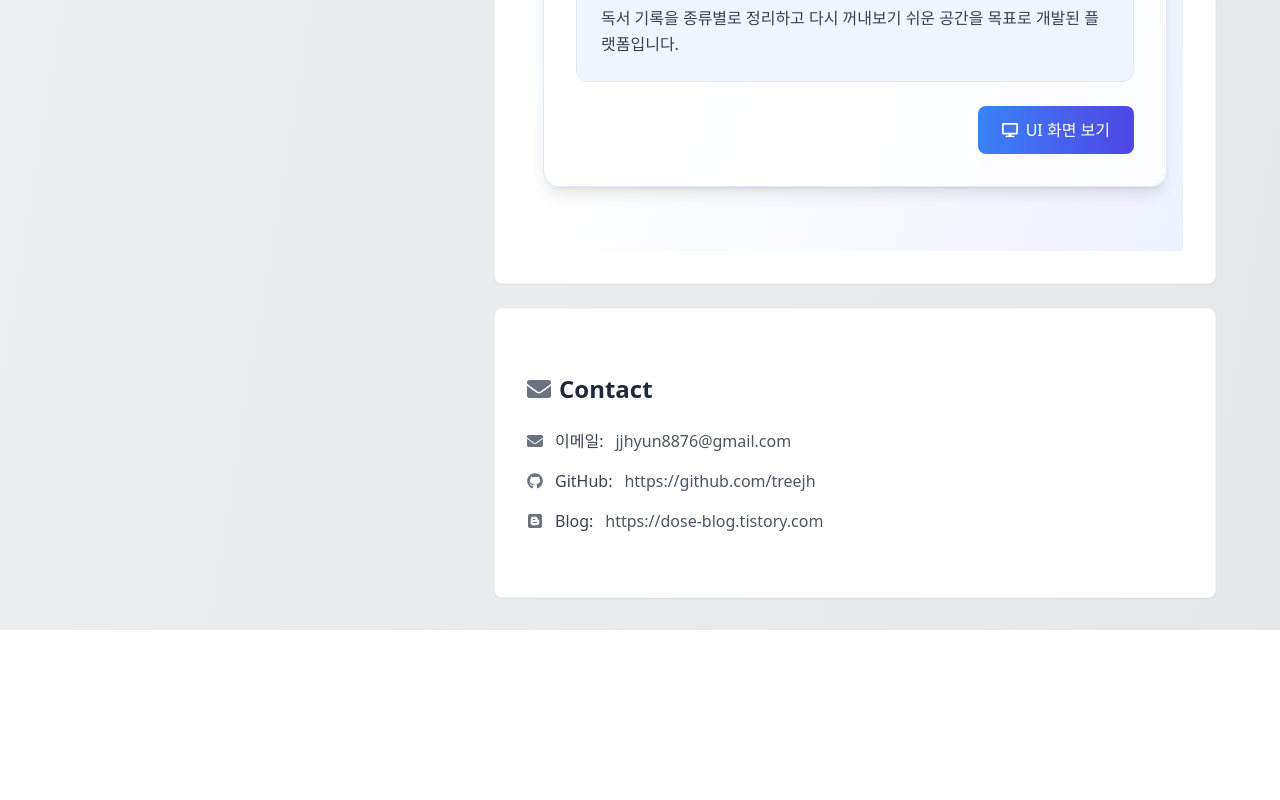
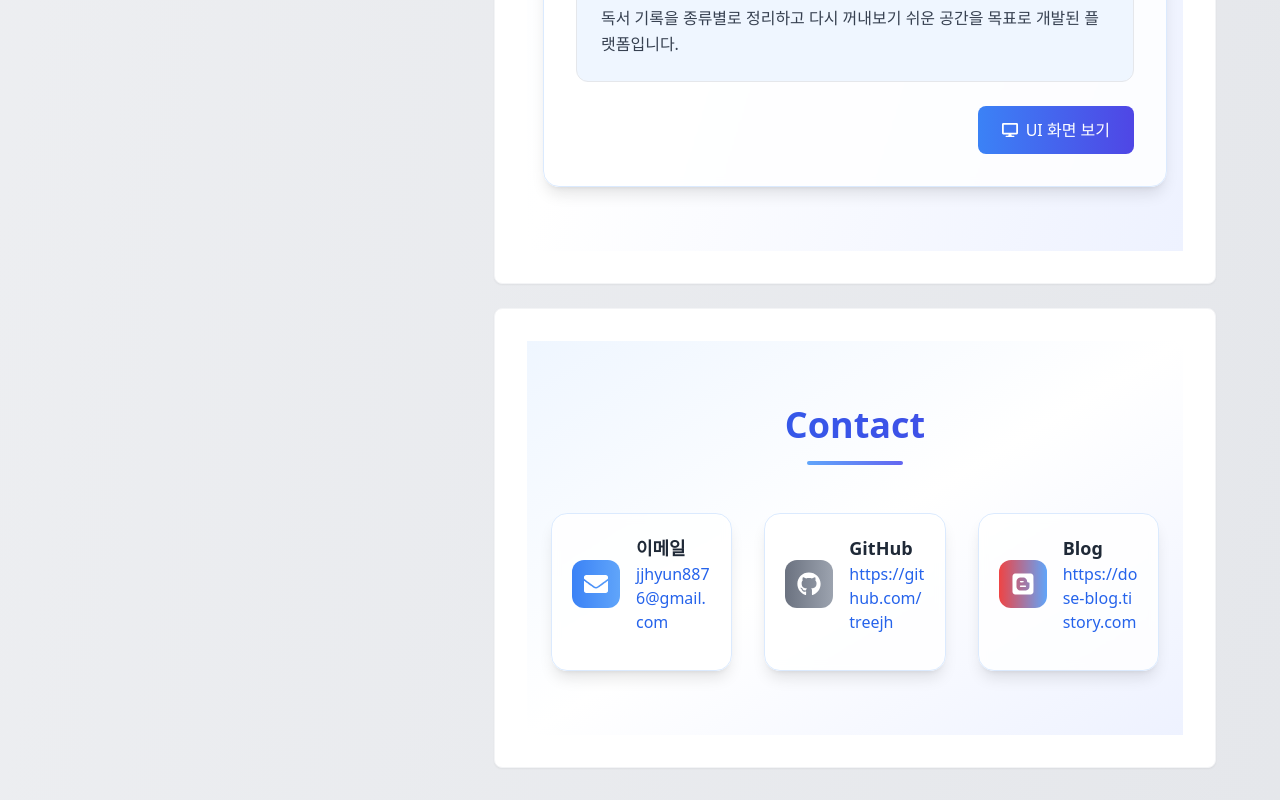
Before and after one commit to treejh/portfolio, a Next.js app: page / in a window 1280 px wide. Shown: the part 7191-7991 px from the top of the page. Before the commit the page ends 7821 px from the top, so only its background shows below. Built offline with nearby package versions, Linux system fonts and the light colour scheme.

Commit message:
contact 변경

```diff
--- a/src/components/Contact.tsx
+++ b/src/components/Contact.tsx
@@ -1,50 +1,71 @@
 import { FaGithub, FaBlogger, FaEnvelope } from "react-icons/fa";
+import { FaRegEdit } from "react-icons/fa";
 
 export default function Contact() {
+  const contacts = [
+    {
+      title: "이메일",
+      value: "jjhyun8876@gmail.com",
+      link: "mailto:jjhyun8876@gmail.com",
+      icon: <FaEnvelope className="w-6 h-6 text-white" />,
+      bg: "bg-gradient-to-r from-blue-500 to-blue-400",
+    },
+    {
+      title: "GitHub",
+      value: "https://github.com/treejh",
+      link: "https://github.com/treejh",
+      icon: <FaGithub className="w-6 h-6 text-white" />,
+      bg: "bg-gradient-to-r from-gray-500 to-gray-400",
+    },
+    {
+      title: "Blog",
+      value: "https://dose-blog.tistory.com",
+      link: "https://dose-blog.tistory.com",
+      icon: <FaBlogger className="w-6 h-6 text-white" />,
+      bg: "bg-gradient-to-r from-red-500 to-blue-400",
+    },
+  ];
+
   return (
-    <section id="contact" className="py-8">
-      <div className="w-full">
-        <h2 className="text-2xl font-bold mb-6 text-gray-800 flex items-center gap-2">
-          <span className="text-gray-500">
-            <FaEnvelope />
-          </span>{" "}
+    <section
+      id="contact"
+      className="py-16 bg-gradient-to-br from-blue-50 via-white to-indigo-50"
+    >
+      <div className="max-w-6xl mx-auto px-6">
+        {/* 제목 */}
+        <div className="text-center mb-12">
+          <h2 className="text-4xl font-bold mb-4 bg-gradient-to-r from-blue-600 to-indigo-600 bg-clip-text text-transparent">
             Contact
           </h2>
-        <div className="space-y-4">
-          <div className="flex items-center gap-3">
-            <FaEnvelope className="text-gray-500" />
-            <span className="font-medium text-gray-700">이메일:</span>
+          <div className="w-24 h-1 bg-gradient-to-r from-blue-400 to-indigo-500 mx-auto rounded-full"></div>
+          <p className="text-lg text-gray-600 mt-4">
+
+          </p>
+        </div>
+
+        {/* 연락처 카드 */}
+        <div className="grid grid-cols-1 md:grid-cols-3 gap-8">
+          {contacts.map((c, idx) => (
+            <div
+              key={idx}
+              className="bg-white/80 backdrop-blur-sm p-5 rounded-2xl shadow-lg border border-blue-100 hover:shadow-xl transition-shadow duration-300"
+            >
+              <div className="flex items-center mb-4">
+                <div className={`p-3 rounded-xl mr-4 ${c.bg}`}>{c.icon}</div>
+                <div>
+                  <h3 className="text-lg font-bold text-gray-800">{c.title}</h3>
                   <a
-              href="mailto:jjhyun8876@gmail.com"
-              className="text-gray-600 hover:text-gray-800 transition-colors"
+                    href={c.link}
+                    target="_blank"
+                    rel="noopener noreferrer"
+                    className="text-blue-600 hover:underline break-all"
                   >
-              jjhyun8876@gmail.com
+                    {c.value}
                   </a>
                 </div>
-          <div className="flex items-center gap-3">
-            <FaGithub className="text-gray-500" />
-            <span className="font-medium text-gray-700">GitHub:</span>
-            <a
-              href="https://github.com/treejh"
-              target="_blank"
-              rel="noopener noreferrer"
-              className="text-gray-600 hover:text-gray-800 transition-colors"
-            >
-              https://github.com/treejh
-            </a>
               </div>
-          <div className="flex items-center gap-3">
-            <FaBlogger className="text-gray-500" />
-            <span className="font-medium text-gray-700">Blog:</span>
-            <a
-              href="https://dose-blog.tistory.com"
-              target="_blank"
-              rel="noopener noreferrer"
-              className="text-gray-600 hover:text-gray-800 transition-colors"
-            >
-              https://dose-blog.tistory.com
-            </a>
             </div>
+          ))}
         </div>
       </div>
     </section>
```
Lines whose indentation alone changed are shown as unchanged.
